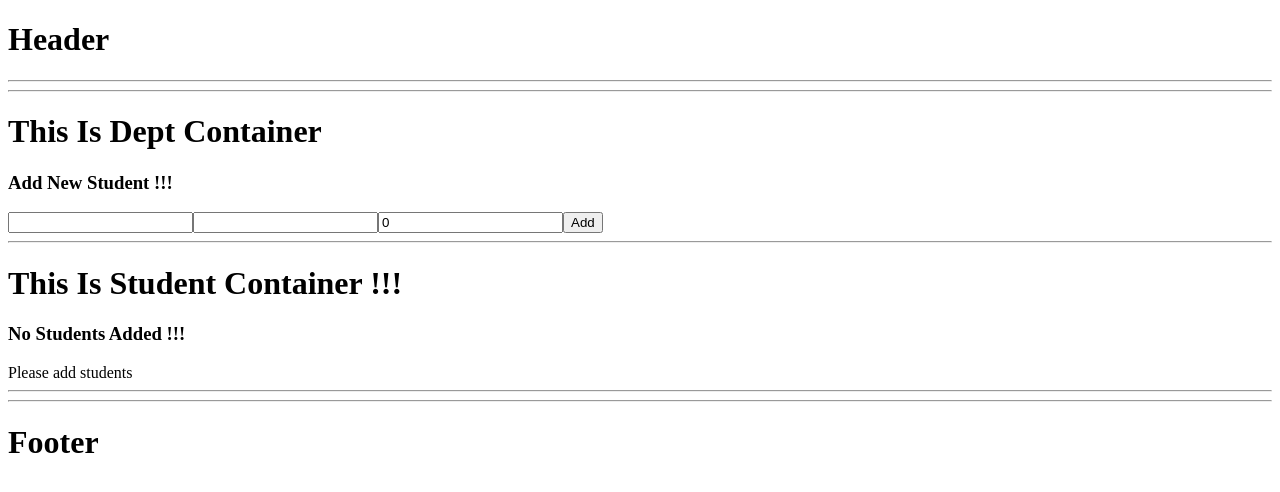
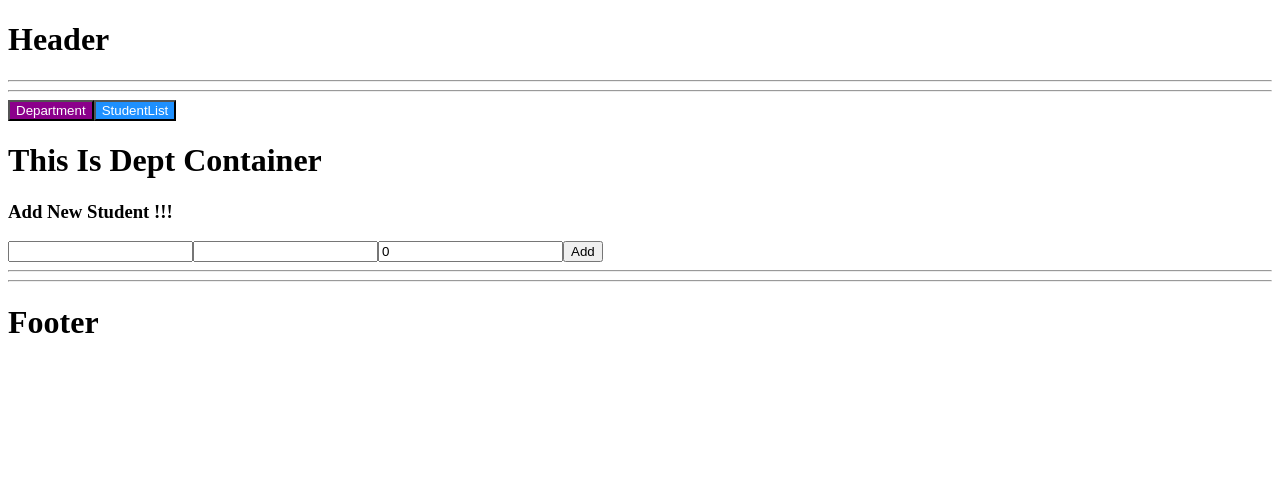
Before and after one commit to vinoddsce/rashmi-col-mgmt, an Angular app: page / in a window 1280 px wide. Shown: the top 492 px of the page. Built offline with nearby package versions, Linux system fonts and the light colour scheme.

Commit message:
template references'

```diff
--- a/src/app/components/department/add-form/add-form.component.html
+++ b/src/app/components/department/add-form/add-form.component.html
@@ -1,10 +1,14 @@
 <h3>Add New Student !!!</h3>
 
 
-<input type="text" value="" name="name" [(ngModel)]="name" />
-<input type="text" value="" name="course" [(ngModel)]="course" />
+<!-- <input type="text" value="" name="name" [(ngModel)]="name" /> -->
+<input type="text" value="" name="name" #studentName />
+
+<!-- <input type="text" value="" name="course" [(ngModel)]="course" /> -->
+<input type="text" value="" name="course" #courseName />
+
 <input type="text" value="" name="fees" [(ngModel)]="fees" />
 
 
 
-<button (click)="addStudent($event)">Add</button>
+<button (click)="addStudent(studentName)">Add</button>
--- a/src/app/components/department/add-form/add-form.component.ts
+++ b/src/app/components/department/add-form/add-form.component.ts
@@ -1,4 +1,4 @@
-import { Component, Output, EventEmitter } from '@angular/core';
+import { Component, Output, EventEmitter, ViewChild, ElementRef } from '@angular/core';
 
 
 @Component({
@@ -8,14 +8,19 @@ import { Component, Output, EventEmitter } from '@angular/core';
 })
 export class AddFormComponent {
 
-  name: string = '';
-  course: string = '';
+  // name: string = '';
+  // course: string = '';
   fees: number = 0;
+
+
+  @ViewChild('courseName', { static: false }) courseNameRef: ElementRef;
 
   @Output() newStudentEvent = new EventEmitter<{ name: string, course: string, fees: number }>();
 
-  addStudent(event: MouseEvent): void {
-    this.newStudentEvent.emit({ name: this.name, course: this.course, fees: this.fees });
+  addStudent(element: HTMLInputElement): void {
+    console.log("Element: ", element.value);
+    console.log("Element: ", this.courseNameRef.nativeElement.value);
+    this.newStudentEvent.emit({ name: element.value, course: this.courseNameRef.nativeElement.value, fees: this.fees });
   }
 
 }
--- a/src/app/components/home/home.component.html
+++ b/src/app/components/home/home.component.html
@@ -16,10 +16,17 @@
 
 <hr />
 
-<app-dept-container (newStudentEvent)="newStudent($event)"></app-dept-container>
+<span style="margin-top: 250px;">
+  <button style="color: white; background-color: darkmagenta;" type="button"
+    (click)="onShowDeptClicked($event)">Department</button>
+  <button style="color: white; background-color:dodgerblue;" type="button"
+    (click)="onShowStudentListClicked($event)">StudentList</button>
+</span>
+
+<app-dept-container *ngIf="showDepartment" (newStudentEvent)="newStudent($event)"></app-dept-container>
 
 <hr />
 
-<app-students-container [students]="students"></app-students-container>
+<app-students-container *ngIf="!showDepartment" [students]="students"></app-students-container>
 
-<hr />
+<span style="margin-top: 250px;"></span>
--- a/src/app/components/home/home.component.ts
+++ b/src/app/components/home/home.component.ts
@@ -9,8 +9,17 @@ import Student from 'src/app/model/student';
 export class HomeComponent {
 
   students: Student[] = [];
+  num: number = 0;
 
-  num: number = 0;
+  showDepartment: boolean = true;
+
+  onShowDeptClicked(event: MouseEvent) {
+    this.showDepartment = true;
+  }
+
+  onShowStudentListClicked(event: MouseEvent) {
+    this.showDepartment = false;
+  }
 
   newStudent(data: { name: string, course: string, fees: number }): void {
     let s = new Student(this.students.length + 1 + "", data.name, data.course, data.fees);
```
